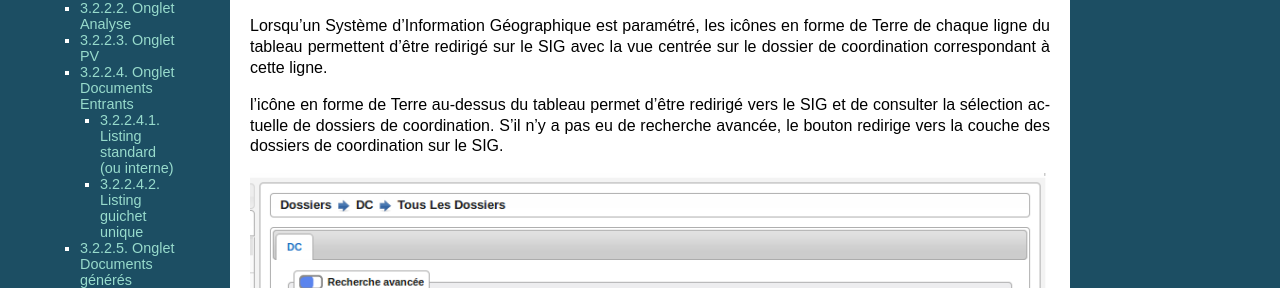
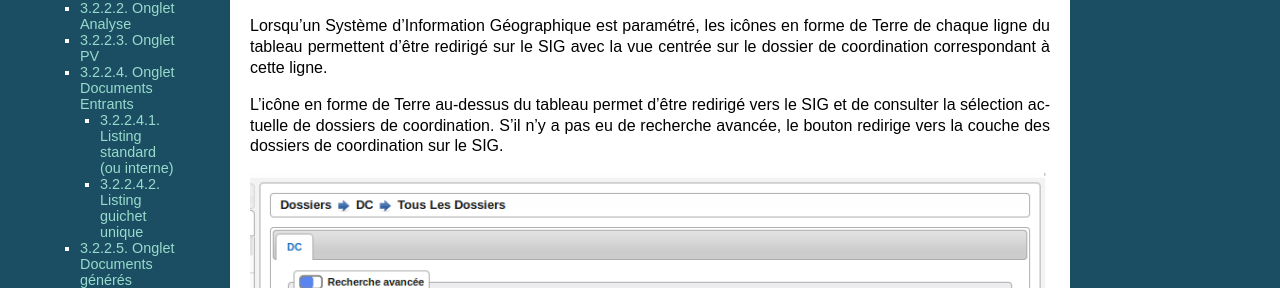
Before and after one commit to jcerini/openaria-documentation, a Sphinx documentation site: the page built from source/manuel_utilisateur/dossiers/index.rst, in a window 1280 px wide and 900 px high, scrolled down 950 px. Shown: the part 164-452 px from the top of the window. Built offline with Sphinx 7.4.7, drawn with Linux system fonts in a browser that asks for light colours.

Commit message:
* Correction d'une majuscule

```diff
--- a/source/manuel_utilisateur/dossiers/index.rst
+++ b/source/manuel_utilisateur/dossiers/index.rst
@@ -40,7 +40,7 @@ Ce listing présente tous les dossiers de coordination.
 
 Lorsqu'un Système d'Information Géographique est paramétré, les icônes en forme de Terre de chaque ligne du tableau permettent d'être redirigé sur le SIG avec la vue centrée sur le dossier de coordination correspondant à cette ligne.
 
-l'icône en forme de Terre au-dessus du tableau permet d'être redirigé vers le SIG et de consulter la sélection actuelle de dossiers de coordination. S'il n'y a pas eu de recherche avancée, le bouton redirige vers la couche des dossiers de coordination sur le SIG.
+L'icône en forme de Terre au-dessus du tableau permet d'être redirigé vers le SIG et de consulter la sélection actuelle de dossiers de coordination. S'il n'y a pas eu de recherche avancée, le bouton redirige vers la couche des dossiers de coordination sur le SIG.
 
 .. image:: dossier_coordination-listing.png
 
```
